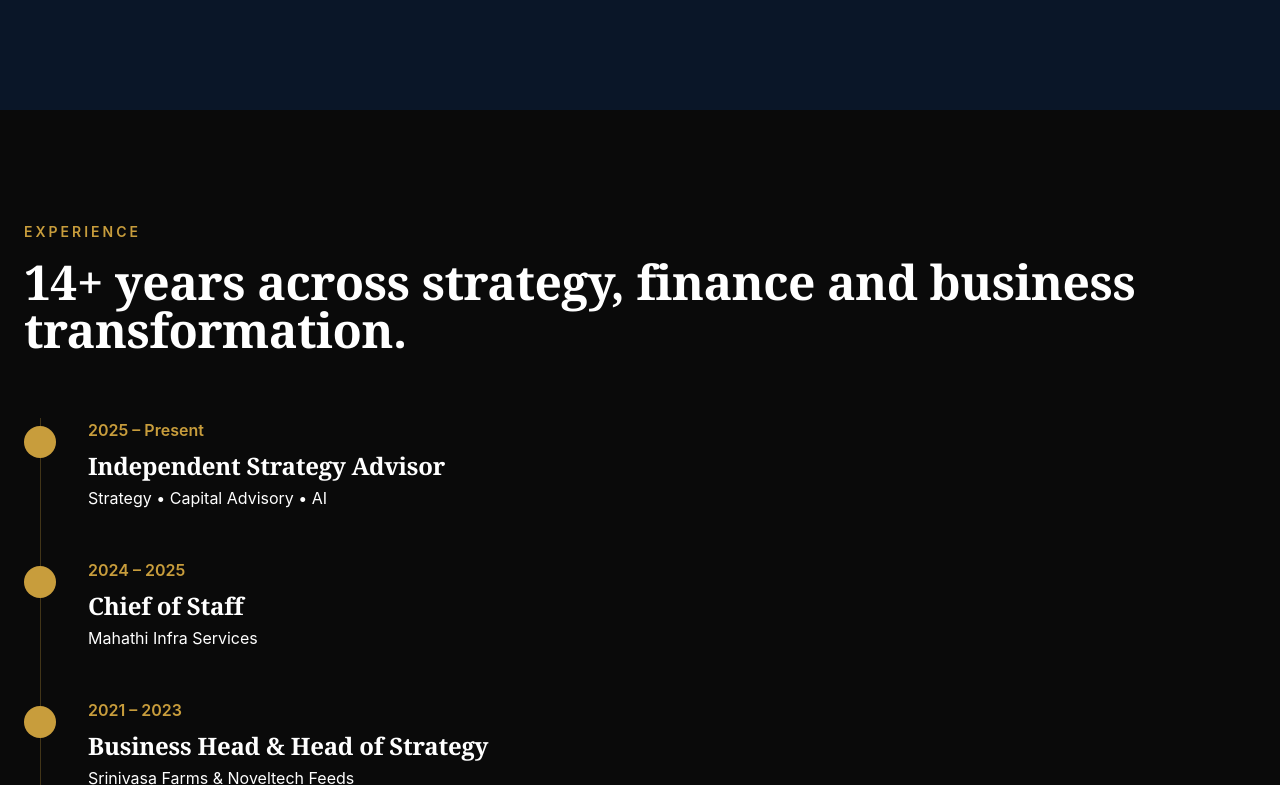
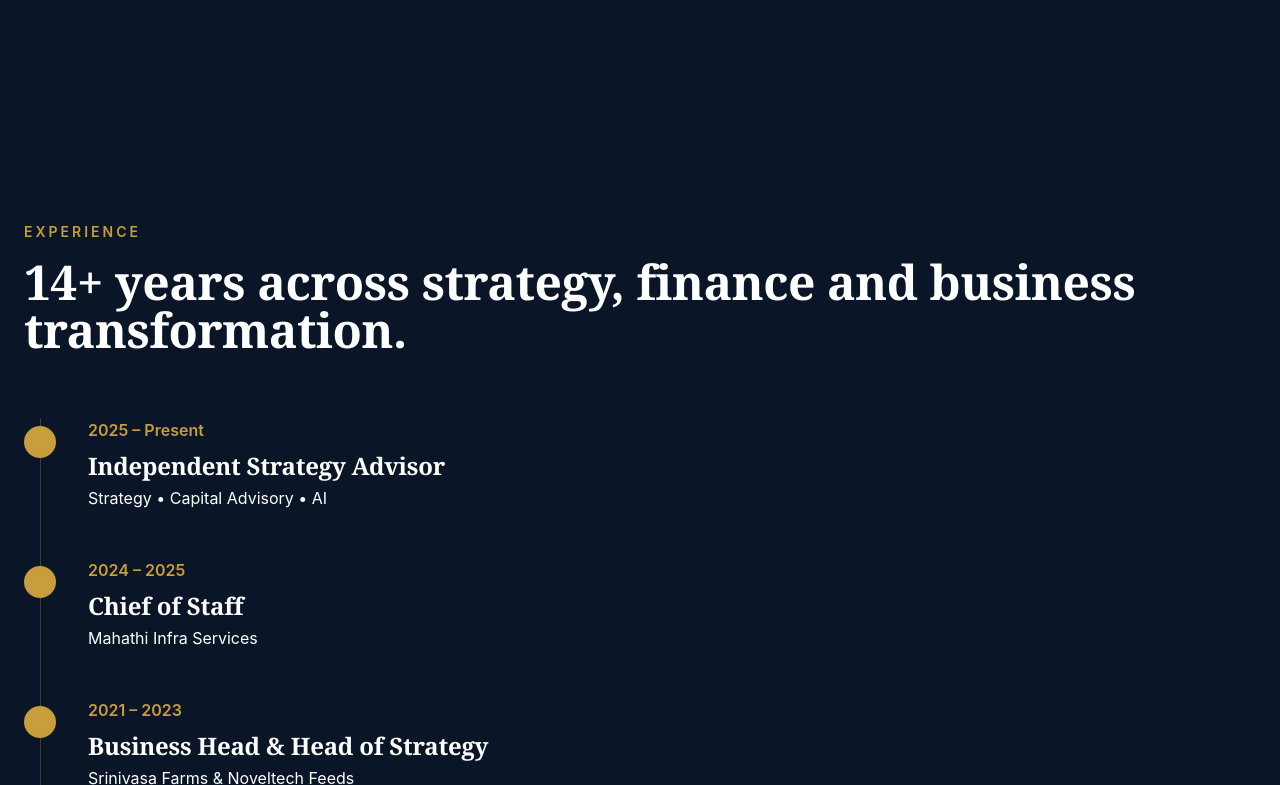
Before and after one commit to SravaniPolina/sravani-portfolio-frontend, a React (Create React App) app: page / in a window 1280 px wide. Shown: the part 6735-7520 px from the top of the page. Built offline with nearby package versions, Linux system fonts and the light colour scheme.

Commit message:
Update ProfessionalJourney.js

```diff
--- a/src/components/ProfessionalJourney.js
+++ b/src/components/ProfessionalJourney.js
@@ -30,7 +30,7 @@ const experience = [
 
 export default function ProfessionalJourney() {
   return (
-    <section className="py-28 bg-[#0A0A0A]">
+    <section className="py-28" style={{background: "var(--background)"}}>
 
       <div className="max-w-7xl mx-auto px-6">
 
@@ -38,7 +38,7 @@ export default function ProfessionalJourney() {
           EXPERIENCE
         </p>
 
-        <h2 className="text-5xl text-white mt-4 mb-16">
+       <h2 className="font-serif text-5xl text-white mt-4 mb-16">
           14+ years across strategy, finance and business transformation.
         </h2>
 
@@ -58,7 +58,7 @@ export default function ProfessionalJourney() {
                   {item.period}
                 </p>
 
-                <h3 className="text-white text-2xl mb-1">
+                <h3 className="font-serif text-2xl text-white mb-1">
                   {item.role}
                 </h3>
 
```
